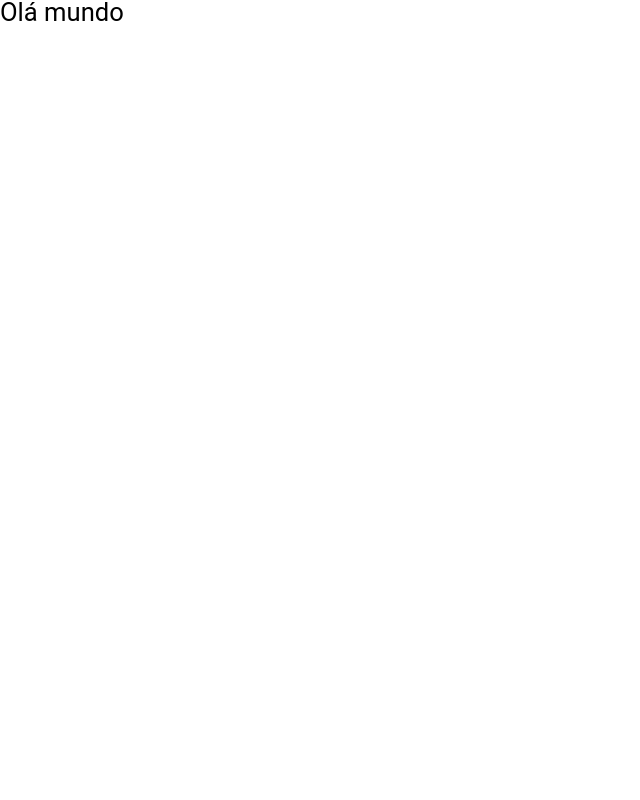
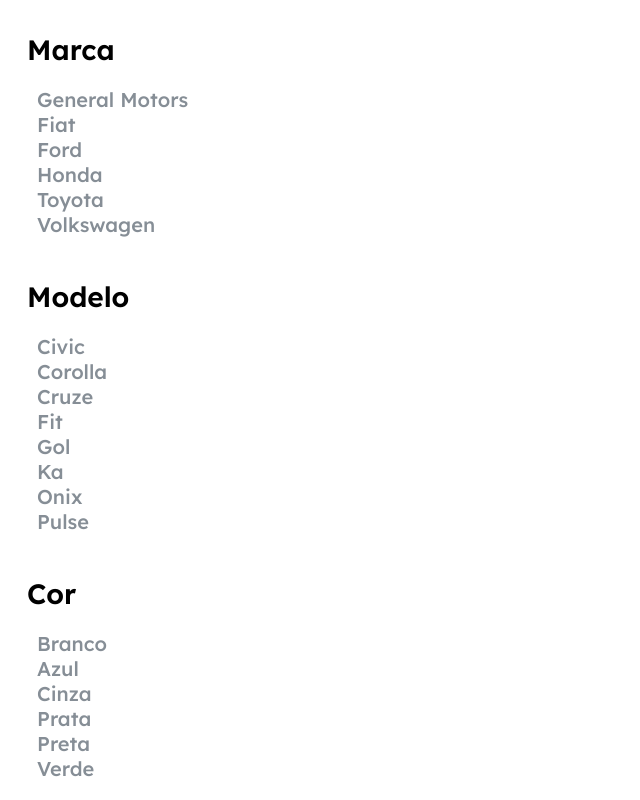
Before and after one commit to Kenzie-Car-Grupo-1/kenzie-cars-front, a React (Vite) app in the folder kenzie-cars-front/: page /dashboard in a window 1280 px wide. Shown: the whole page, without its empty margins (0-640 px from the left). Built offline with nearby package versions, Linux system fonts and the light colour scheme.

Commit message:
feat/filter: add component filter

```diff
--- /dev/null
+++ b/kenzie-cars-front/src/components/Filter/database.tsx
@@ -0,0 +1,16 @@
+const arrayFilter = [
+  {
+    title: "Marca",
+    items: ["General Motors", "Fiat", "Ford", "Honda", "Toyota", "Volkswagen"],
+  },
+  {
+    title: "Modelo",
+    items: ["Civic", "Corolla", "Cruze", "Fit", "Gol", "Ka", "Onix", "Pulse"],
+  },
+  {
+    title: "Cor",
+    items: ["Branco", "Azul", "Cinza", "Prata", "Preta", "Verde"],
+  },
+];
+
+export default arrayFilter;
--- /dev/null
+++ b/kenzie-cars-front/src/components/Filter/index.tsx
@@ -0,0 +1,27 @@
+import { StyledFilter } from "./style";
+
+type FilterProps = {
+  arrayFilter: {
+    title: string;
+    items: string[];
+  }[];
+};
+
+const Filter = ({ arrayFilter }: FilterProps) => {
+  return (
+    <StyledFilter>
+      {arrayFilter.map((filter, index) => (
+        <div key={index}>
+          <h2>{filter.title}</h2>
+          <ul>
+            {filter.items.map((item, index) => (
+              <li key={index}>{item}</li>
+            ))}
+          </ul>
+        </div>
+      ))}
+    </StyledFilter>
+  );
+};
+
+export default Filter;
--- /dev/null
+++ b/kenzie-cars-front/src/components/Filter/style.ts
@@ -0,0 +1,27 @@
+import styled from "styled-components";
+
+export const StyledFilter = styled.div`
+  display: flex;
+  flex-direction: column;
+  font-family: var(--font-family-1);
+  padding: 0 27px;
+
+  h2 {
+    font-weight: var(--font-weight-2);
+    font-size: var(--text-size-4);
+    line-height: 35px;
+    color: #000000;
+    margin-top: 32px;
+  }
+  ul {
+    margin-top: 10px;
+    padding: 10px;
+  }
+
+  li {
+    font-weight: var(--font-weight-3);
+    font-size: var(--text-size-6);
+    color: var(--grey3);
+    line-height: 25px;
+  }
+`;
--- a/kenzie-cars-front/src/pages/dashboard/index.tsx
+++ b/kenzie-cars-front/src/pages/dashboard/index.tsx
@@ -1,8 +1,13 @@
 import Button from "../../components/Button";
+import Filter from "../../components/Filter";
+import arrayFilter from "../../components/Filter/database";
 import Footer from "../../components/Footer";
 
+
+
 const Dashboard = () => {
-  return <h1>Olá mundo</h1>;
+  // return <h1>Olá mundo</h1>;
+  return <Filter arrayFilter={arrayFilter} />;
 };
 
 export default Dashboard;
```
Also changed, not shown: kenzie-cars-front/src/components/Footer/style.ts (+0 -7 lines).
